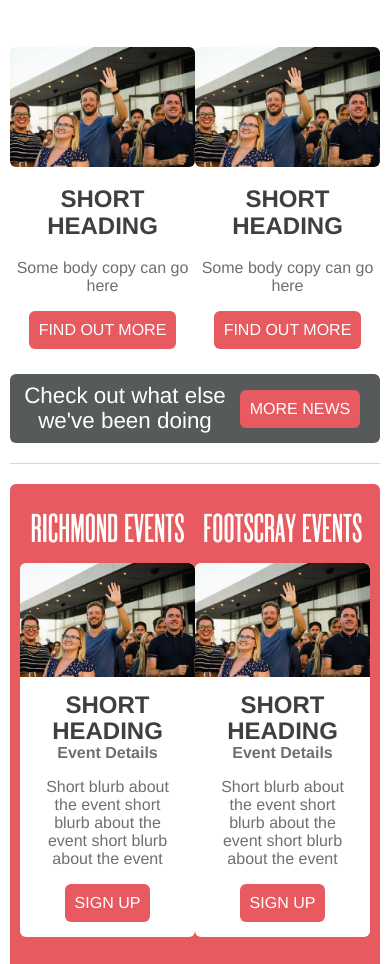
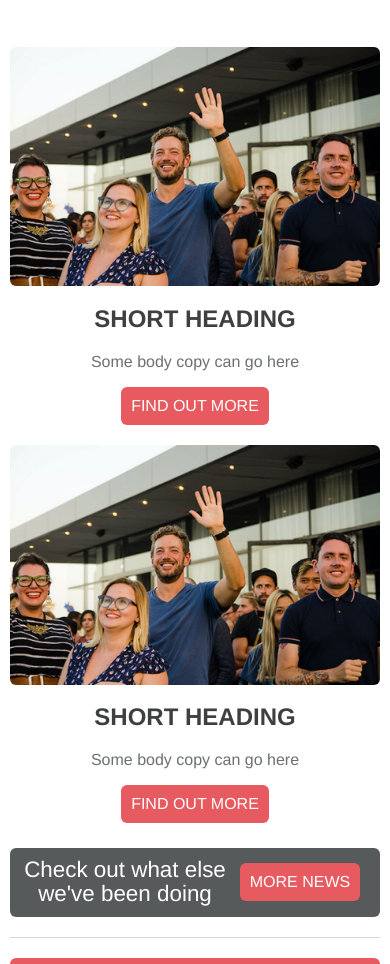
Before and after one commit to inspire9/inspire9_edm, a plain HTML site: page index.html in a window 390 px wide. Shown: the part 868-1832 px from the top of the page. Drawn offline with Linux system fonts and the light colour scheme; a web font is replaced by a local one.

Commit message:
block images

```diff
--- a/assets/stylesheets/styles.css
+++ b/assets/stylesheets/styles.css
@@ -46,6 +46,7 @@ table {
 .table-grid-spaced td:last-child { padding-right: 0 }
 
 @media screen and (max-width: 620px) {
+  .table-grid-spaced td { width: 100% }
   .table-grid-spaced td, .table-grid-spaced td:first-child { padding-left: 0 }
   .table-grid-spaced td, .table-grid-spaced td:last-child { padding-right: 0 }
 }
@@ -169,3 +170,10 @@ table {
 .text-center { text-align: center; }
 .text-left { text-align: left; }
 .color-white { color: white !important; }
+
+@media screen and (max-width: 620px) {
+  .mobile-block {
+    display: block;
+    width: 100%;
+  }
+}
--- a/index.html
+++ b/index.html
@@ -107,7 +107,7 @@
                         <h2 class='poster color-white'>Richmond Events</h2>
 
                         <table>
-                          <tr mc:repeatable>
+                          <tr>
                             <td>
                               <div class='event-wrap'>
                                 <img mc:edit='event_image' class="image_fix block-center event-img" src="./assets/images/hero-1.jpg" alt="Inspire9" title="Inspire9" width="" />
```
